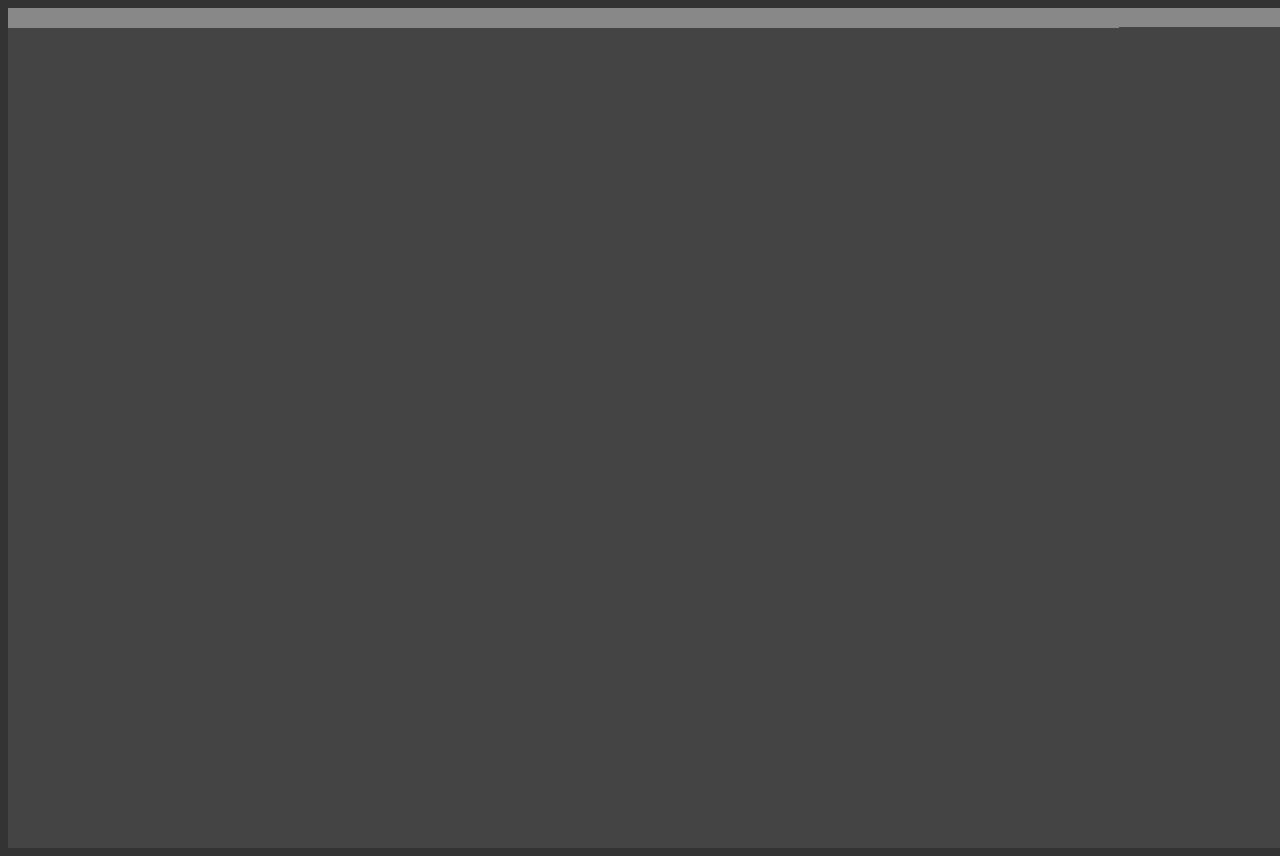
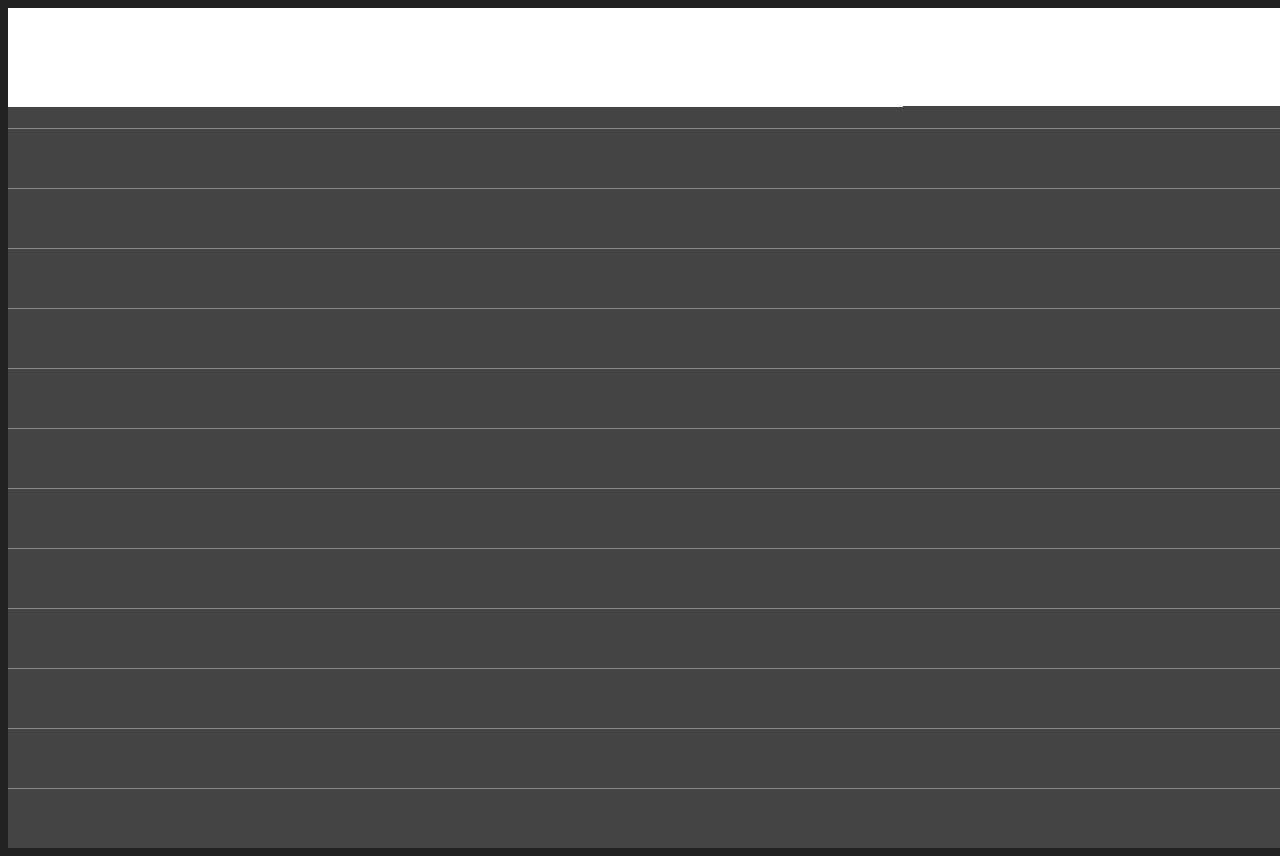
Before and after one commit to panoz7/corona-timer, a plain HTML site: page index.html in a window 1280 px wide. Shown: the top 856 px of the page. Drawn offline with Linux system fonts and the light colour scheme.

Commit message:
Make timer animate

```diff
--- a/hourglass.js
+++ b/hourglass.js
@@ -5,7 +5,7 @@ export class Hourglass {
         this.ctx = this.canvas.getContext('2d');
         this.width = this.ctx.canvas.width;
         this.height = this.ctx.canvas.height;
-
+        this.currentTime = 0;
         this.resetCanvas();
     }
 
@@ -13,20 +13,50 @@ export class Hourglass {
         this.ctx.clearRect(0,0,this.width,this.height);
         this.ctx.fillStyle = '#444';
         this.ctx.fillRect(0, 0, this.width, this.height);
+        this.drawDays();
+    }
+
+    drawDays() {
+        const secondsPerDay = 24 * 60 * 60;
+        const rowsPerDay = secondsPerDay / this.width;
+
+        // Calculate how many days tall the canvas is
+        const days = this.height / rowsPerDay;
+
+        // Iterate through the days
+        for (let day = 1; day <= days; day++) {
+
+            // Draw the day line
+            this.ctx.fillStyle = '#888';
+            this.ctx.fillRect(0, day * rowsPerDay, this.width, 1)
+        }
+
+        // console.log(rowsPer/Day);
     }
 
     updateTime(time) {
-        this.resetCanvas();
+        // this.resetCanvas();
 
         // Draw the new pixels
         const rows = Math.floor(time / this.width);
         const remainder = time%this.width;
 
         // Fill in the pixels
-        this.ctx.fillStyle = '#888';
+        this.ctx.fillStyle = 'white';
         this.ctx.fillRect(0,0, this.width, rows);
         this.ctx.fillRect(0,rows, remainder, 1)
     }
 
+    startAnimating(startTime) {
+        this.currentTime = startTime;
+        this.updateTime(this.currentTime);
+
+        window.setInterval(() => {
+            this.currentTime++;
+            this.updateTime(this.currentTime);
+        }, 1000)
+
+    }
+
 
 }
--- a/main.js
+++ b/main.js
@@ -3,6 +3,6 @@ import {Hourglass} from './hourglass.js';
 const canvas = document.getElementById('hourglass');
 const hourglass = new Hourglass(canvas);
 
-hourglass.updateTime(28471);
+hourglass.startAnimating(142010);
 
 // console.log(hourglass)
--- a/style.css
+++ b/style.css
@@ -1,3 +1,7 @@
 body {
-    background-color: #333;
+    background-color: #222;
+    text-align: center;
 }
+
+#hourglass {
+}
```
